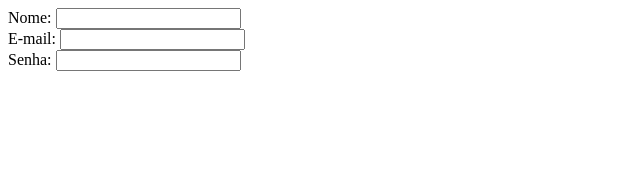
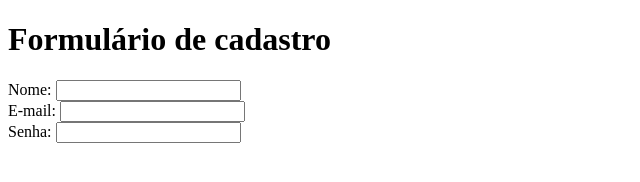
Before and after one commit to gustavolubian/exerc-rcio_html, a plain HTML site: page index.html in a window 1280 px wide. Shown: the whole page, without its empty margins (0-640 px from the left). Drawn offline with Linux system fonts and the light colour scheme.

Commit message:
primeiro exercicio de forms

```diff
--- a/index.html
+++ b/index.html
@@ -6,6 +6,7 @@
     <title>Exercicio Forms</title>
 </head>
 <body>
+    <h1>Formulário de cadastro</h1>
     <form action="">
         <label for="name">Nome:</label>
         <input id="name" type="text"/> <br/>
```
